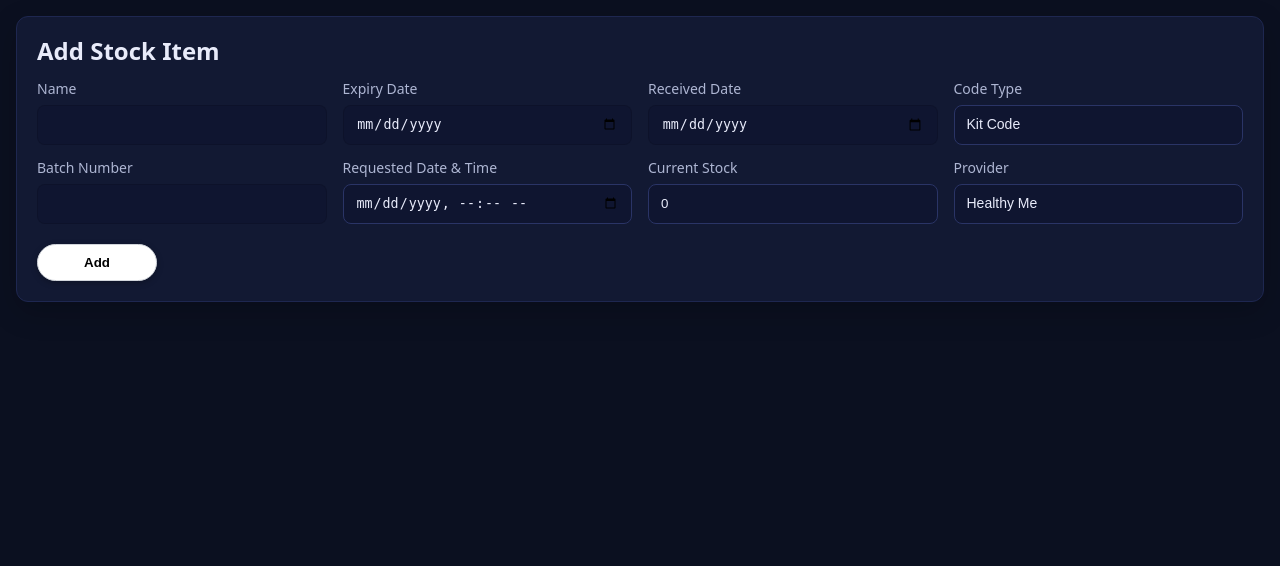
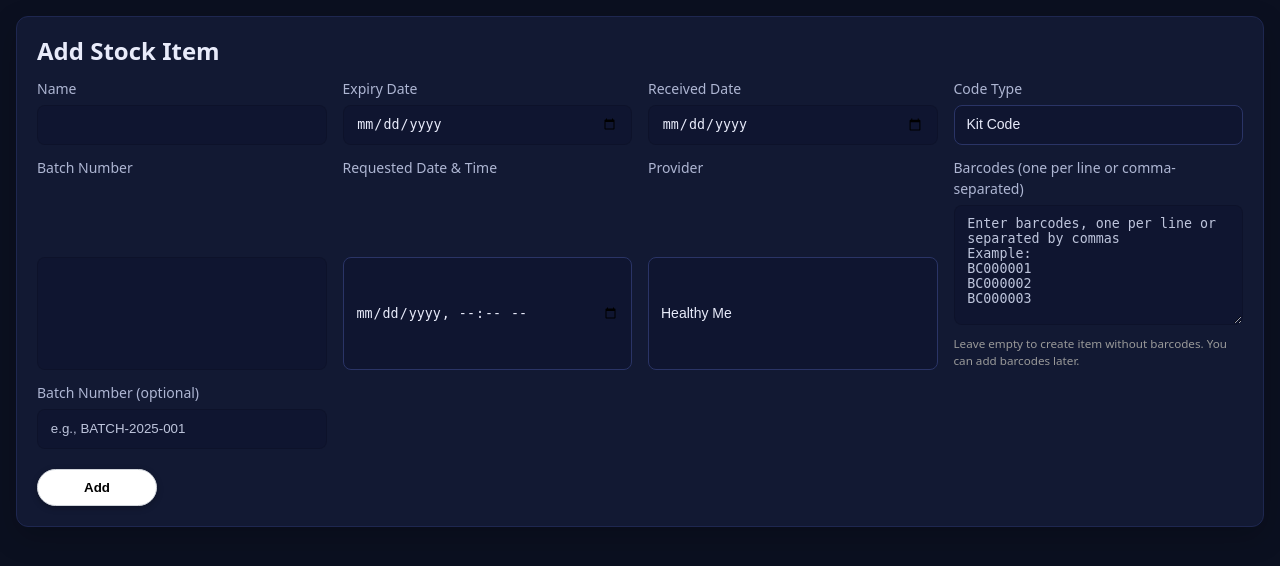
Before and after one commit to cianotheone7/Life360, a Flask app: template templates/new_item.html in a window 1280 px wide. Shown: the part 71-637 px from the top of the page. Run offline with Flask 3, Linux system fonts and the light colour scheme; the template is opened without the code that fills it, so the values that code supplies are empty; the visitor is signed in with stand-in values (Sample User, id 1).

Commit message:
Fix delete button route and add barcode support to stock item creation - allows adding multiple barcodes when creating items

```diff
--- a/app.py
+++ b/app.py
@@ -1118,13 +1118,14 @@ def create_item():
                 req_dt = datetime.strptime(req_dt_str, "%Y-%m-%dT%H:%M")
             except (ValueError, AttributeError):
                 req_dt = None
-    current_stock = int(request.form.get("current_stock", 0) or 0)
     provider = normalize_provider(request.form.get("provider")) or "Unassigned"
+    batch_number = (request.form.get("batch_number") or "").strip() or None
 
     if not name:
         flash("Name is required.", "error")
         return redirect(url_for("new_item"))
 
+    # Create the stock item
     item = StockItem(
         name=name,
         expiry_date=expiry,
@@ -1132,11 +1133,67 @@ def create_item():
         code_type=code_type,
         person_requested=person_requested,
         request_datetime=req_dt,
-        current_stock=current_stock,
+        current_stock=0,  # Will be set based on barcodes added
         provider=provider,
     )
-    db.session.add(item); db.session.commit()
-    flash("Stock item added.", "success")
+    db.session.add(item)
+    db.session.flush()  # Get the ID
+
+    # Process barcodes
+    barcodes_text = request.form.get("barcodes", "").strip()
+    barcodes_added = 0
+    barcodes_skipped = 0
+
+    if barcodes_text:
+        # Parse barcodes - support both newline and comma separated
+        barcode_list = []
+        for line in barcodes_text.split('\n'):
+            line = line.strip()
+            if ',' in line:
+                # Comma-separated values
+                barcode_list.extend([b.strip() for b in line.split(',') if b.strip()])
+            elif line:
+                # Single barcode per line
+                barcode_list.append(line)
+
+        # Remove duplicates while preserving order
+        seen = set()
+        unique_barcodes = []
+        for barcode in barcode_list:
+            if barcode and barcode not in seen:
+                seen.add(barcode)
+                unique_barcodes.append(barcode)
+
+        # Add stock units for each barcode
+        for barcode in unique_barcodes:
+            # Check if barcode already exists
+            existing_unit = StockUnit.query.filter_by(barcode=barcode).first()
+            if existing_unit:
+                barcodes_skipped += 1
+                continue
+
+            unit = StockUnit(
+                barcode=barcode,
+                batch_number=batch_number,
+                status="In Stock",
+                item_id=item.id,
+                last_update=datetime.utcnow()
+            )
+            db.session.add(unit)
+            barcodes_added += 1
+
+        # Update current_stock count
+        item.current_stock = barcodes_added
+
+    db.session.commit()
+
+    if barcodes_added > 0:
+        flash(f"Stock item added with {barcodes_added} barcode(s).", "success")
+        if barcodes_skipped > 0:
+            flash(f"{barcodes_skipped} barcode(s) were skipped (already exist).", "warning")
+    else:
+        flash("Stock item added. No barcodes were added.", "success")
+
     return redirect(url_for("stock"))
 
 @app.route("/item/<int:item_id>/units")
--- a/templates/new_item.html
+++ b/templates/new_item.html
@@ -17,7 +17,6 @@
     </label>
     <label>Batch Number <input name="person_requested" type="text"></label>
     <label>Requested Date &amp; Time <input name="request_datetime" type="datetime-local"></label>
-    <label>Current Stock <input name="current_stock" type="number" value="0" min="0"></label>
     <label>Provider
       <select name="provider">
         {% for p in ['Healthy Me','Sam Wearables','Geneway','Optiway','Enbiosis','Intelligene','Umvuzo Fedhealth','Umvuzo Intelligene','Geko'] %}
@@ -25,6 +24,11 @@
         {% endfor %}
       </select>
     </label>
+    <label>Barcodes (one per line or comma-separated)
+      <textarea name="barcodes" rows="5" placeholder="Enter barcodes, one per line or separated by commas&#10;Example:&#10;BC000001&#10;BC000002&#10;BC000003"></textarea>
+      <small style="color: #999; display: block; margin-top: 4px;">Leave empty to create item without barcodes. You can add barcodes later.</small>
+    </label>
+    <label>Batch Number (optional) <input name="batch_number" type="text" placeholder="e.g., BATCH-2025-001"></label>
     <div class="actions"><button class="btn" type="submit">Add</button></div>
   </form>
 </section>
--- a/templates/stock.html
+++ b/templates/stock.html
@@ -828,9 +828,7 @@ function closeDeleteModal() {
 
 document.getElementById('confirmDeleteBtn').addEventListener('click', function() {
     if (currentDeleteItem) {
-        const form = document.getElementById('deleteForm');
-        form.action = `/stock/${currentDeleteItem}/delete`;
-        form.submit();
+        window.location.href = `/item/${currentDeleteItem}/confirm-delete`;
     }
 });
 
```
